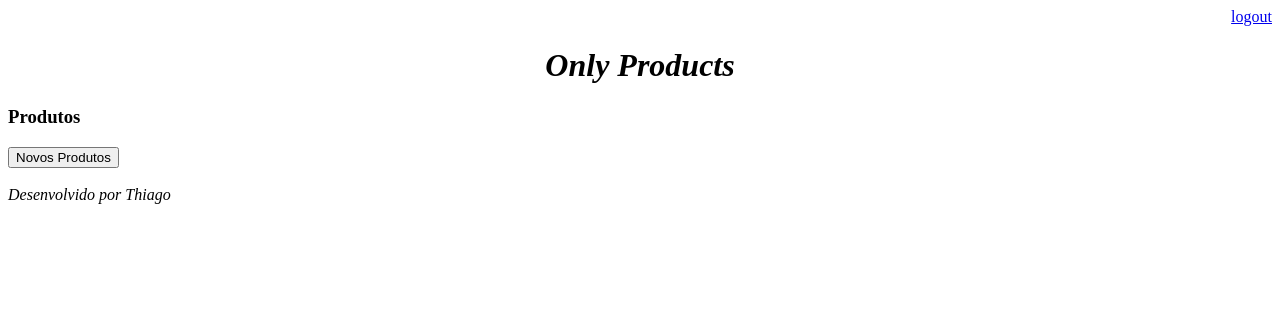
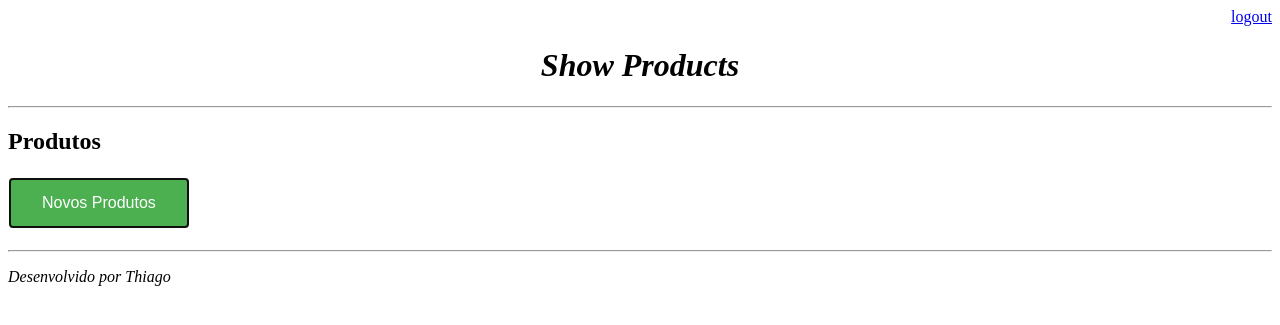
Before and after one commit to tlima1011/omnia, a Django app: page /produto/ in a window 1280 px wide. Shown: the top 325 px of the page. Run offline with Django 3.2, Linux system fonts and the light colour scheme; the visitor is signed in with stand-in values (Sample User, id 1); data that the repository does not hold is empty.

Commit message:
Atualizacao de pagina com estetica HTML

```diff
--- a/templates/model-footer.html
+++ b/templates/model-footer.html
@@ -1 +1,2 @@
-<p><i>Desenvolvido por Thiago</i></p>
+<hr>
+<p style="font-family:montserrat"><i>Desenvolvido por Thiago</i></p>
--- a/templates/model-page.html
+++ b/templates/model-page.html
@@ -2,6 +2,20 @@
 <html lang="pt-br">
 <head>
     {% include "model-header.html" %}
+    <style>
+    .button{
+        border: 15px;
+        color: white;
+        padding: 15px 32px;
+        text-align: center;
+        font-size: 16px;
+        margin: 4px 2px;
+        cursor: pointer;
+    }
+    .button1 {background-color: #4CAF50;}
+    .button2 {background-color: #DAA520;}
+    .button3 {background-color: #FF6347;}
+    </style>
 </head>
 <body>
     {% block content%} {% endblock %}
--- a/templates/produto.html
+++ b/templates/produto.html
@@ -1,14 +1,17 @@
 {% extends "model-page.html" %}
 
 {% block content %}
-    <h1 align="center"><i>Only Products</i></h1>
-    <h3>Produtos</h3>
+    <h1 align="center" style="font-family:montserrat"><i>Show Products</i></h1>
+    <hr>
+    <h2>Produtos</h2>
     <a href="cadastro/">
-        <button type="button">Novos Produtos</button>
+        <button class="button button1" autofocus>Novos Produtos</button>
     </a>
-    <ul style="font-size: 18px">
+    <ul style="font-size:19px">
         {% for produto in produto %}
-            <li>{{ produto.nome }} - {{ produto.ncm}} - {{ produto.valor }}</li>
+            <li style="list-style-type:circle">{{ produto.nome }} - {{ produto.ncm}} - {{ produto.valor }}</li>
+            <br>
         {% endfor %}
     </ul>
 {% endblock %}
+{% include "model-footer.html" %}
```
Also changed, not shown: templates/cadastro.html (+5 -6 lines).
